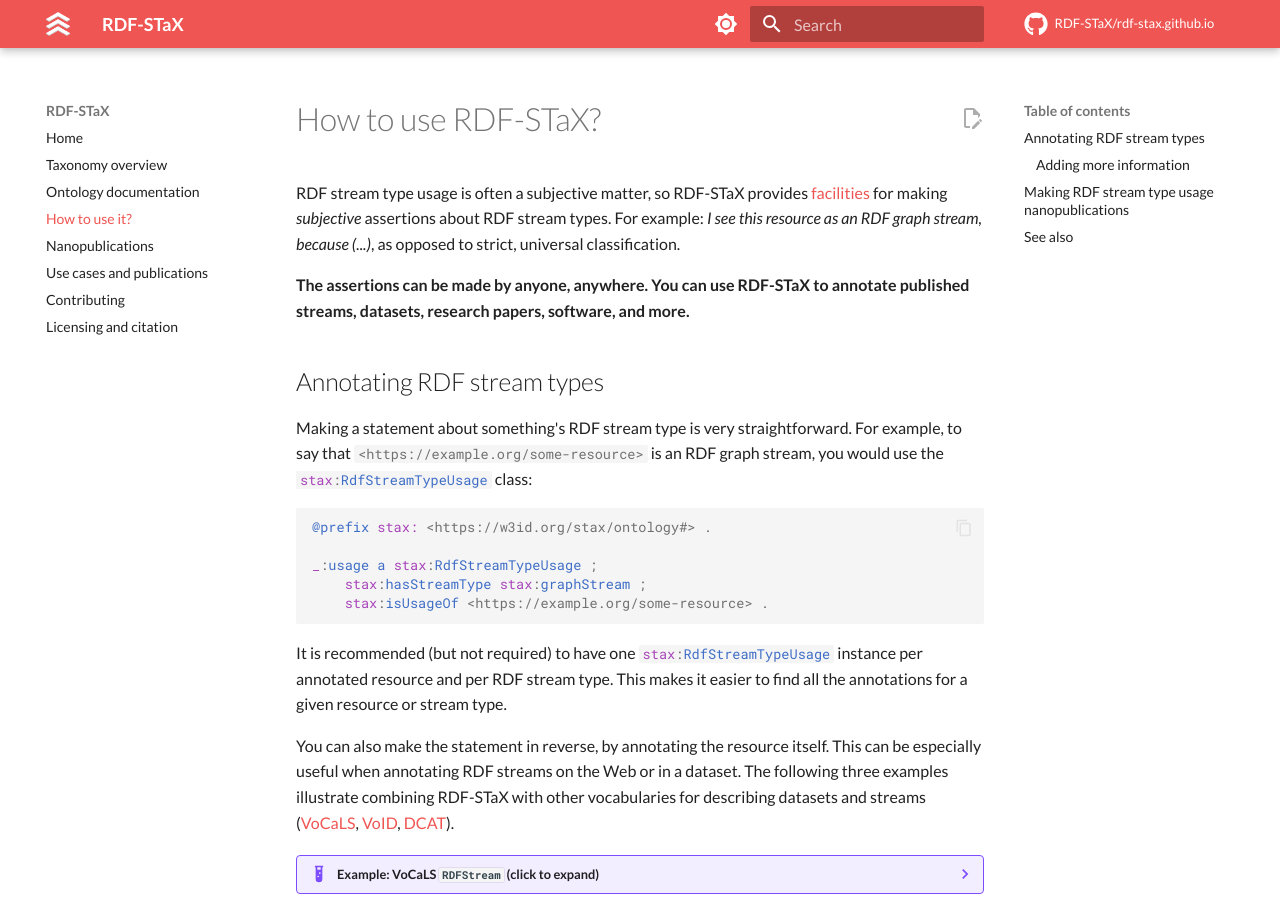
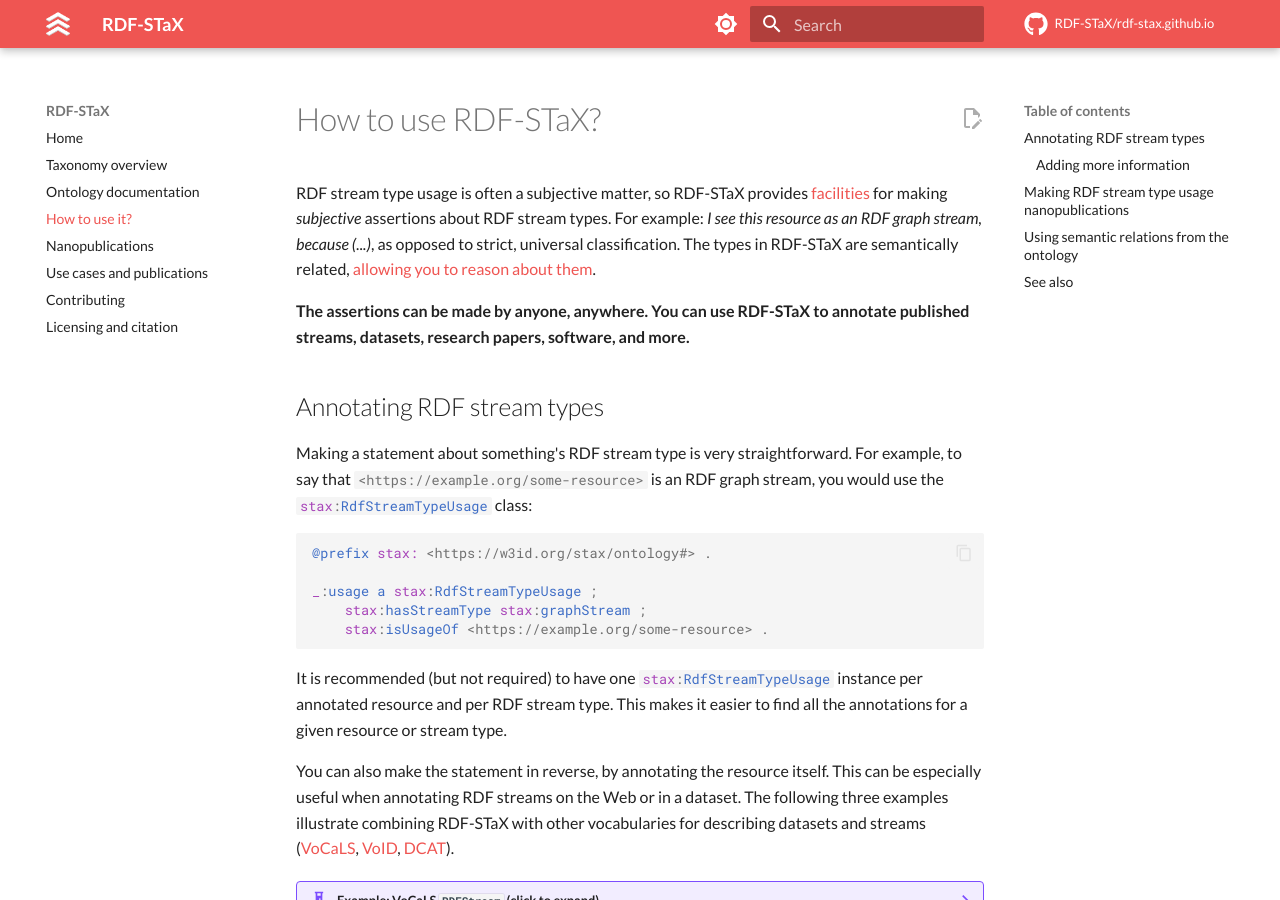
Before and after one commit to RDF-STaX/rdf-stax.github.io, an MkDocs documentation site: the page built from docs/use-it.md, in a window 1280 px wide and 900 px high. Built offline with MkDocs 1.6.1 and Material for MkDocs 9.7.7, drawn with Linux system fonts in a browser that asks for light colours; comment, search, counter and statistics services are not loaded; the version menu is left out; some of the changed text lies outside the part shown.

```diff
--- a/docs/use-it.md
+++ b/docs/use-it.md
@@ -1,6 +1,6 @@
 # How to use RDF-STaX?
 
-RDF stream type usage is often a subjective matter, so RDF-STaX provides [facilities](ontology.md) for making *subjective* assertions about RDF stream types. For example: *I see this resource as an RDF graph stream, because (...)*, as opposed to strict, universal classification.
+RDF stream type usage is often a subjective matter, so RDF-STaX provides [facilities](ontology.md) for making *subjective* assertions about RDF stream types. For example: *I see this resource as an RDF graph stream, because (...)*, as opposed to strict, universal classification. The types in RDF-STaX are semantically related, [allowing you to reason about them](#using-semantic-relations-from-the-ontology).
 
 **The assertions can be made by anyone, anywhere. You can use RDF-STaX to annotate published streams, datasets, research papers, software, and more.**
 
@@ -109,6 +109,10 @@ You can use whatever properties you like, however, the following are recommended
 
 This *subjective* style of RDF-STaX meshes very well with the idea of [nanopublications](https://nanopub.net/), small snippets of scientific knowledge. See the [documentation page on nanopublications](nanopubs.md) for more information on how to find, use, and create them.
 
+## Using semantic relations from the ontology
+
+TODO: taxonomy, flatten, group, extend
+
 ## See also
 
 - [Licensing and citation](licensing.md)
```
Also changed, not shown: docs/assets/ontology.png, 1 other file.
